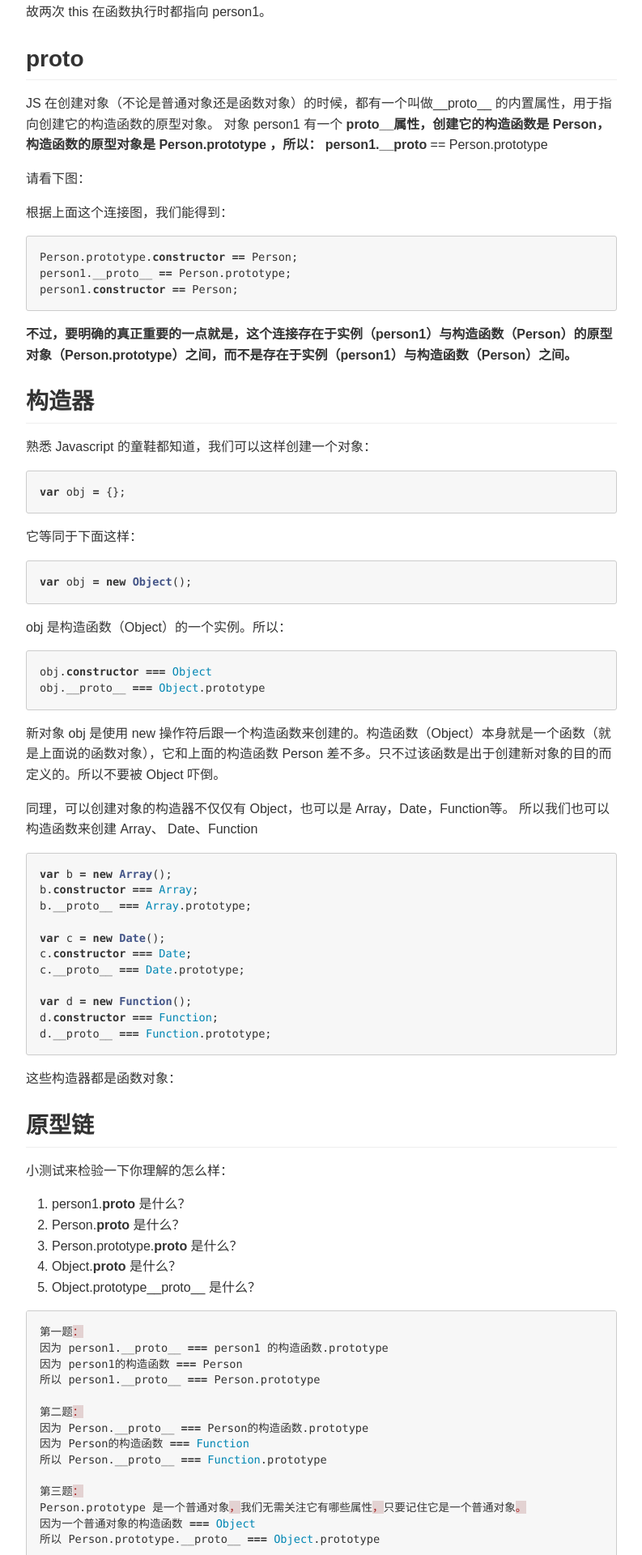
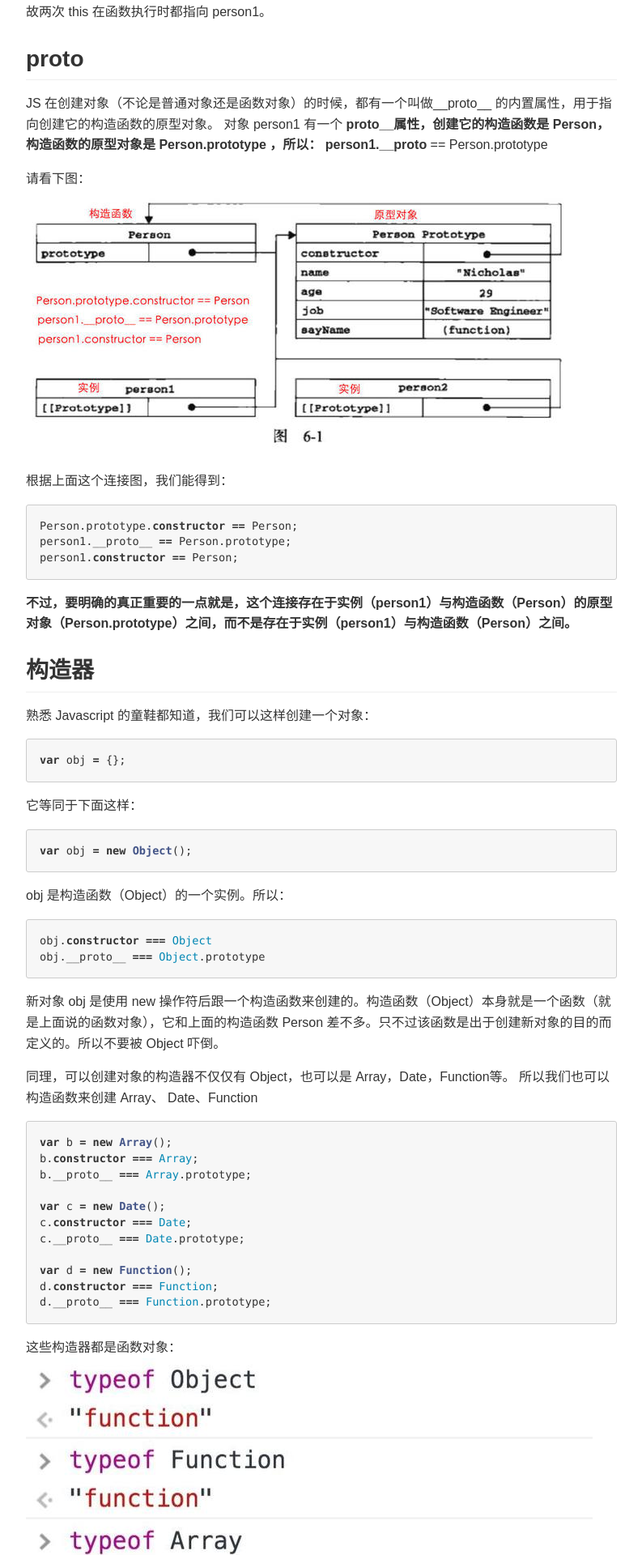
Before and after one commit to Naico/naico.github.io, a Jekyll site: the page built from _posts/2017-12-20-Javascript-Prototype-Chain.md, in a window 1280 px wide. Shown: the part 4062-5982 px from the top of the page at 81% size, without its empty margins (118-911 px from the left). Built offline with Jekyll 4.4.1, drawn with Linux system fonts in a browser that asks for light colours.

Commit message:
adding missing pics

````diff
--- a/_posts/2017-12-20-Javascript-Prototype-Chain.md
+++ b/_posts/2017-12-20-Javascript-Prototype-Chain.md
@@ -196,7 +196,7 @@ JS 在创建对象（不论是普通对象还是函数对象）的时候，都
 person1.__proto__ == Person.prototype
 
 请看下图：
-![](/assets/images/proto.jpg)
+![](/images/blog/proto.jpg)
 
 根据上面这个连接图，我们能得到：
 
@@ -248,7 +248,7 @@ d.__proto__ === Function.prototype;
 ```
 
 这些构造器都是函数对象：
-![](/assets/images/constructor.jpg)
+![](/images/blog/constructor.jpg)
 
 ## 原型链
 
````
Also changed, not shown: _posts/2017-12-16-Javascript-Closure.md (+1 -1 lines), images/blog/avatars.jpg (added), images/blog/closure.png (added), images/blog/constructor.jpg (added), images/blog/proto.jpg (added), 1 other file.
